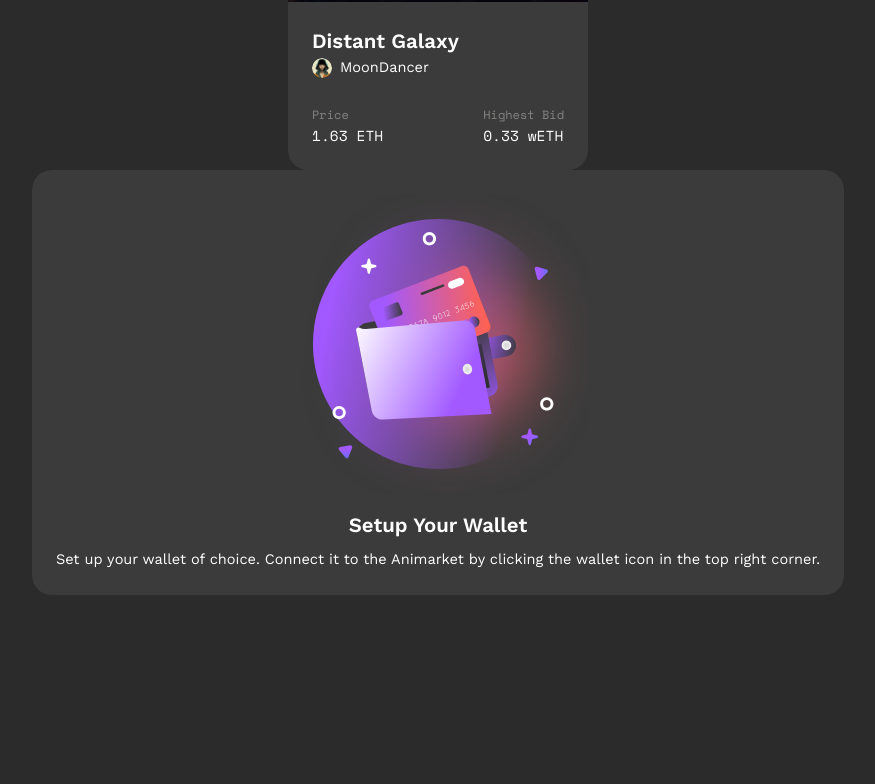
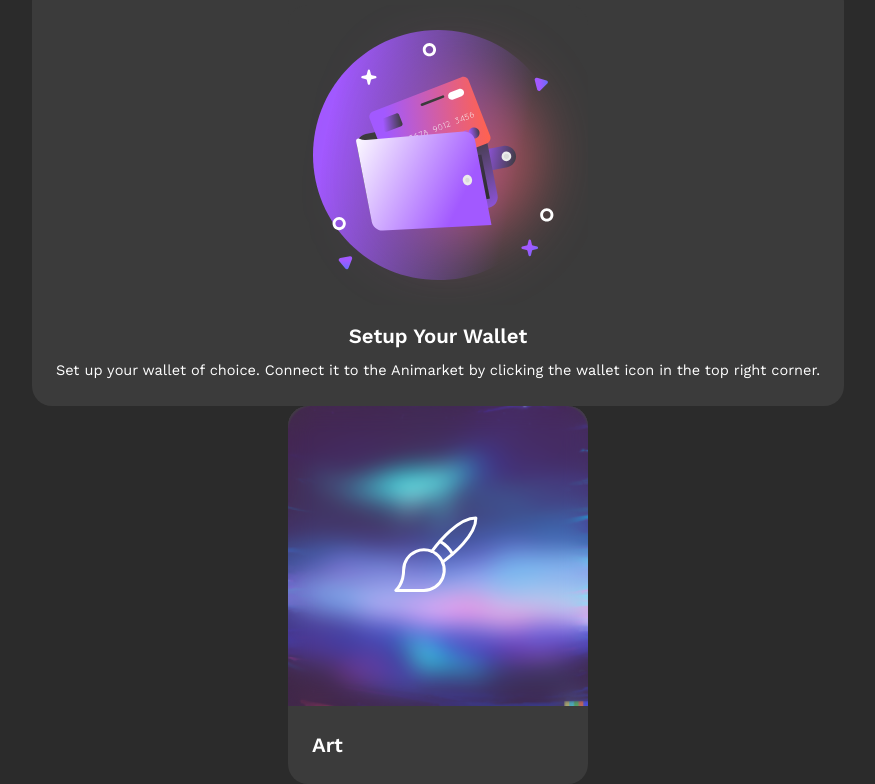
Before and after one commit to yaya-mamoudou/recreateApp-test, a Next.js app: page / in a window 1280 px wide. Shown: the part 691-1475 px from the top of the page, without its empty margins (202-1077 px from the left). Before the commit the page ends 1286 px from the top, so only its background shows below. Built offline with nearby package versions, Linux system fonts and the light colour scheme.

Commit message:
Add category card

```diff
--- a/src/app/page.tsx
+++ b/src/app/page.tsx
@@ -1,9 +1,10 @@
 import Button from '@/components/button';
+import CategoryCard from '@/components/cards/category-card';
 import CollectionCard from '@/components/cards/collection-card';
 import CreatorCard from '@/components/cards/creator-card';
 import DiscoveryCard from '@/components/cards/discovery-card';
 import HowItWorksCard from '@/components/cards/how-it-works-card';
-import { collections, discoveries, howItWorksList } from '@/data/mock-data';
+import { categoriesCardList, collections, discoveries, howItWorksList } from '@/data/mock-data';
 import { Rocket } from 'lucide-react';
 
 export default function HomePage() {
@@ -37,6 +38,8 @@ export default function HomePage() {
 				<DiscoveryCard {...discoveries[0]} />
 
 				<HowItWorksCard {...howItWorksList[0]} />
+
+				<CategoryCard {...categoriesCardList[0]} />
 			</main>
 		</div>
 	);
--- /dev/null
+++ b/src/components/cards/category-card.tsx
@@ -0,0 +1,29 @@
+import type { CategoryCardProp } from '@/types';
+import Image from 'next/image';
+import React from 'react';
+
+export default function CategoryCard(props: CategoryCardProp) {
+	return (
+		<div className='rounded-20 bg-black-secondary'>
+			<div className='relative'>
+				<Image
+					alt={props.name}
+					src={props.img}
+					width={300}
+					height={300}
+					className='object-cover rounded-20 rounded-b-[0] bg-black-secondary'
+				/>
+				<div className='absolute top-0 flex items-center justify-center rounded-t-20 backdrop-blur-md bg-white/5 b size-full'>
+					<Image
+						alt={props.name}
+						src={props.icon}
+						width={100}
+						height={100}
+						className='object-contain'
+					/>
+				</div>
+			</div>
+			<div className='p-6 font-semibold text-md'>{props.name}</div>
+		</div>
+	);
+}
--- a/src/data/mock-data.ts
+++ b/src/data/mock-data.ts
@@ -1,4 +1,4 @@
-import type { Collection, DiscoveryProps, HowItWorkCard } from "@/types";
+import type { CategoryCardProp, Collection, DiscoveryProps, HowItWorkCard } from "@/types";
 
 export const collections: Collection[] = [
     {
@@ -62,3 +62,15 @@ export const howItWorksList: HowItWorkCard[] = [
         description: 'Choose between auctions and fixed-price listings. Start earning by selling your NFTs or trading others.'
     }
 ]
+
+export const categoriesCardList: CategoryCardProp[] = [
+    { img: '/images/categories/img1.png', name: 'Art', icon: '/svg/PaintBrush.svg' },
+    { img: '/images/categories/img2.png', name: 'Collectibles', icon: '/svg/Swatches.svg' },
+    { img: '/images/categories/img3.png', name: 'Music', icon: '/svg/MusicNotes.svg' },
+    { img: '/images/categories/img4.png', name: 'Photography', icon: '/svg/Camera.svg' },
+    { img: '/images/categories/img5.png', name: 'Video', icon: '/svg/VideoCamera.svg' },
+    { img: '/images/categories/img6.png', name: 'Utility', icon: '/svg/MagicWand.svg' },
+    { img: '/images/categories/img7.png', name: 'Sport', icon: '/svg/Backetball.svg' },
+    { img: '/images/categories/img8.png', name: 'Virtual Worlds', icon: '/svg/Planet.svg' }
+
+]
--- a/src/types/index.d.ts
+++ b/src/types/index.d.ts
@@ -20,3 +20,9 @@ export type HowItWorkCard = {
     description: string;
     img: string
 }
+
+export type CategoryCardProp = {
+    name: string;
+    img: string;
+    icon: string;
+};
```
